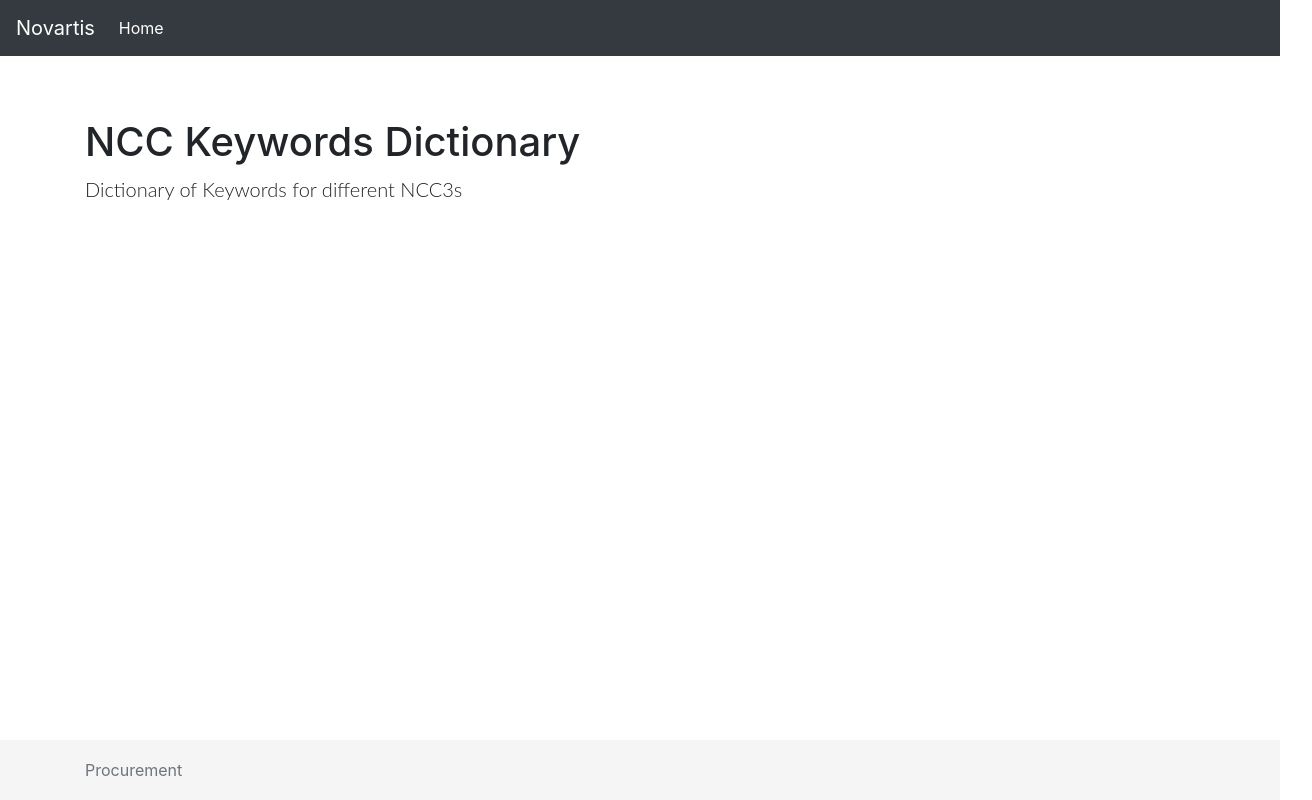
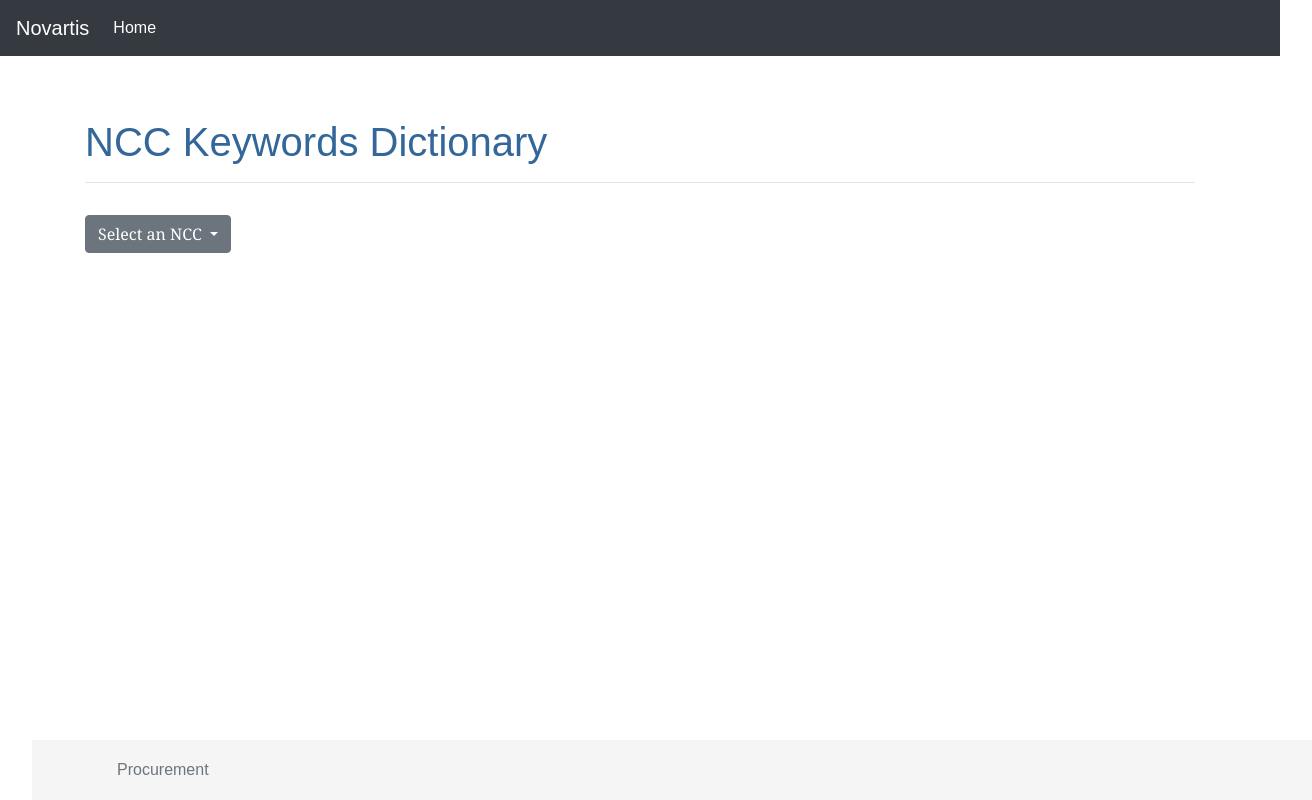
Before and after one commit to eajitesh/angular-ivy-zv84np, an Angular app: page / in a window 1280 px wide. Shown: the whole page, 1312 px wide, since content can reach past the window. Built offline with nearby package versions, Linux system fonts and the light colour scheme.

Commit message:
4 files modified, 5 added

```diff
--- a/src/app/app.component.html
+++ b/src/app/app.component.html
@@ -27,8 +27,11 @@
 
 <!-- Begin page content -->
 <main role="main" class="container">
-  <h1 class="mt-5" style="padding-top:70px">NCC Keywords Dictionary</h1>
-  <p class="lead">Dictionary of Keywords for different NCC3s</p>
+  <h1 class="mt-5" style="padding-top:70px">{{ name }}</h1>
+  <hr />
+  <p>
+    <app-keywords-processor> </app-keywords-processor>
+  </p>
 </main>
 
 <footer class="footer">
--- a/src/app/app.component.ts
+++ b/src/app/app.component.ts
@@ -6,5 +6,5 @@ import { Component, VERSION } from '@angular/core';
   styleUrls: ['./app.component.css'],
 })
 export class AppComponent {
-  name = 'Keyword Dictionary';
+  name = 'NCC Keywords Dictionary';
 }
--- /dev/null
+++ b/src/app/keywords-processor/keywords-processor.component.html
@@ -0,0 +1,30 @@
+<!--
+<div>
+  <label for="name">NCC name: </label>
+  <input id="name" [(ngModel)]="marketingAgency.name" placeholder="name" />
+  {{ marketingAgency.name }}
+</div>
+-->
+<div class="dropdown">
+  <button
+    class="btn btn-secondary dropdown-toggle"
+    type="button"
+    id="dropdownMenuButton"
+    data-toggle="dropdown"
+    aria-haspopup="true"
+    aria-expanded="false"
+  >
+    Select an NCC
+  </button>
+  <div class="dropdown-menu" aria-labelledby="dropdownMenuButton">
+    <a
+      class="dropdown-item"
+      *ngFor="let ncc of supportedNCCs"
+      (click)="onSelect(ncc)"
+      >{{ ncc.name }}</a
+    >
+  </div>
+  <div *ngIf="selectedNCC">
+    <h3>{{ selectedNCC.name }} ({{ selectedNCC.id }}) Details</h3>
+  </div>
+</div>
--- /dev/null
+++ b/src/app/keywords-processor/keywords-processor.component.ts
@@ -0,0 +1,22 @@
+import { Component, OnInit } from '@angular/core';
+
+import { NCC } from '../ncc';
+import { SupportedNCCs } from '../supported-nccs';
+
+@Component({
+  selector: 'app-keywords-processor',
+  templateUrl: './keywords-processor.component.html',
+  styleUrls: ['./keywords-processor.component.css'],
+})
+export class KeywordsProcessorComponent implements OnInit {
+  supportedNCCs = SupportedNCCs;
+  selectedNCC?: NCC;
+
+  constructor() {}
+
+  ngOnInit() {}
+
+  onSelect(ncc: NCC): void {
+    this.selectedNCC = ncc;
+  }
+}
--- /dev/null
+++ b/src/app/ncc.ts
@@ -0,0 +1,5 @@
+export class NCC {
+  level: number;
+  id: number;
+  name: string;
+}
--- /dev/null
+++ b/src/app/supported-nccs.ts
@@ -0,0 +1,6 @@
+import { NCC } from './ncc';
+
+export const SupportedNCCs: NCC[] = [
+  { id: 3545040, level: 3, name: 'Marketing Agency' },
+  { id: 3545060, level: 3, name: 'Marketing Insights' },
+];
--- a/src/styles.css
+++ b/src/styles.css
@@ -36,3 +36,51 @@ body > .container {
 code {
   font-size: 80%;
 }
+
+/* Application-wide Styles */
+h1 {
+  color: #369;
+  font-family: Arial, Helvetica, sans-serif;
+  font-size: 250%;
+}
+h2,
+h3 {
+  color: #444;
+  font-family: Arial, Helvetica, sans-serif;
+  font-weight: lighter;
+}
+body {
+  margin: 2em;
+}
+body,
+input[type='text'],
+button {
+  color: #333;
+  font-family: Cambria, Georgia, serif;
+}
+button {
+  background-color: #eee;
+  border: none;
+  border-radius: 4px;
+  cursor: pointer;
+  color: black;
+  font-size: 1.2rem;
+  padding: 1rem;
+  margin-right: 1rem;
+  margin-bottom: 1rem;
+  margin-top: 1rem;
+}
+button:hover {
+  background-color: black;
+  color: white;
+}
+button:disabled {
+  background-color: #eee;
+  color: #aaa;
+  cursor: auto;
+}
+
+/* everywhere else */
+* {
+  font-family: Arial, Helvetica, sans-serif;
+}
```
Also changed, not shown: src/app/app.module.ts (+5 -5 lines), src/app/keywords-processor/keywords-processor.component.css (added).
